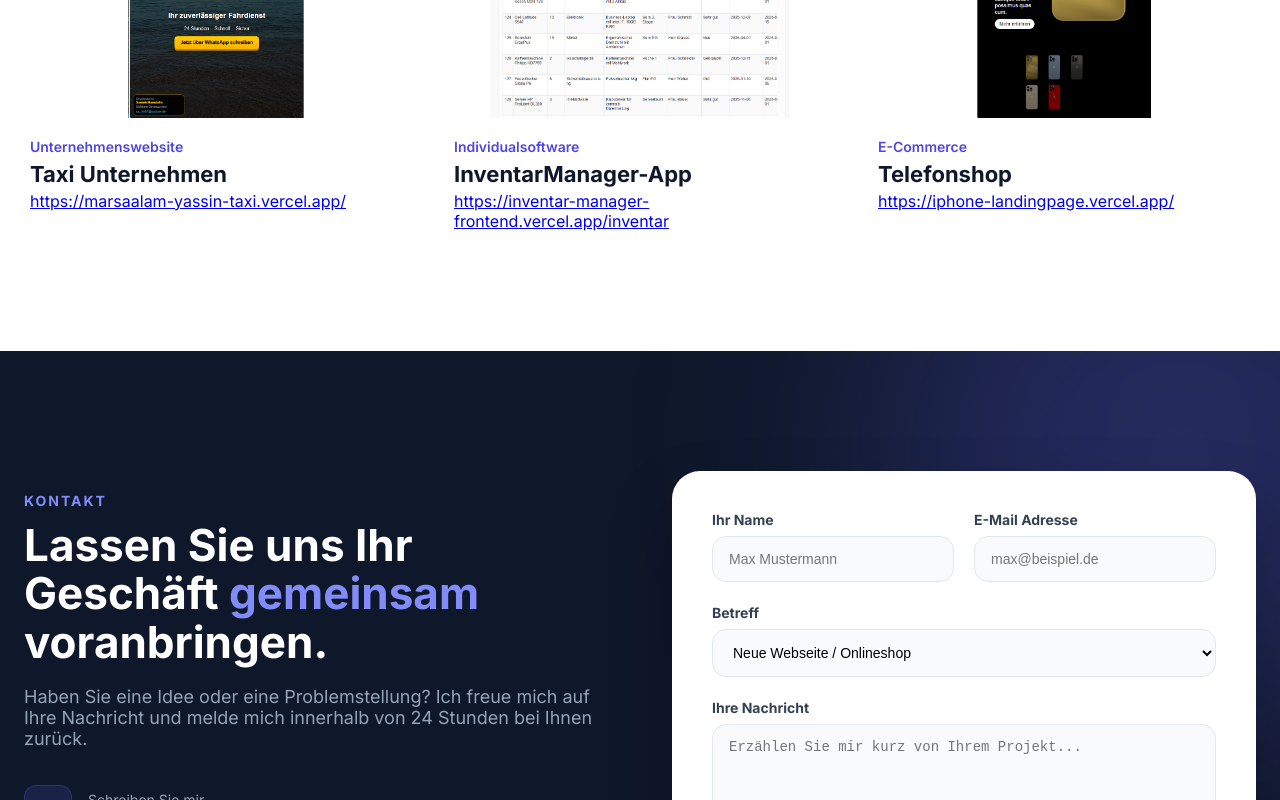
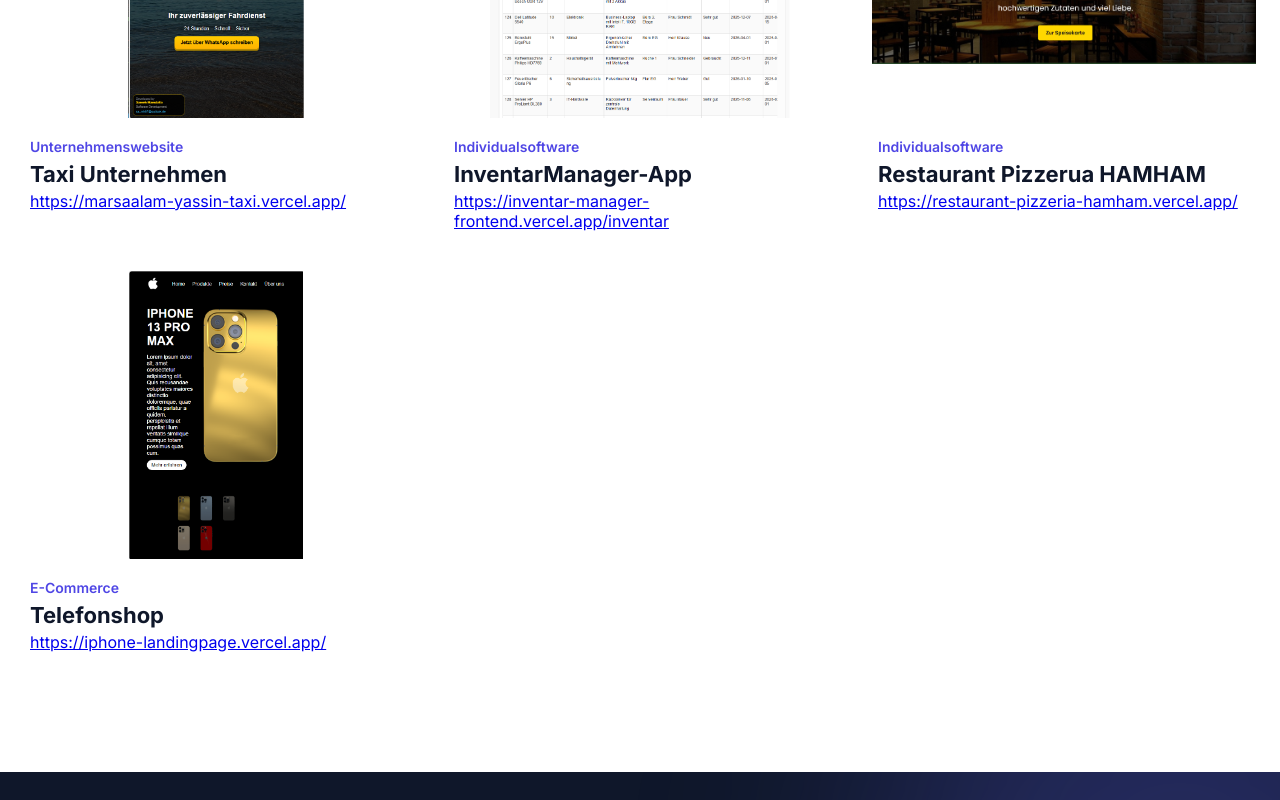
Before and after one commit to Sameh-Hamdalla/hamdalla-dev, a React (Vite) app: page / in a window 1280 px wide. Shown: the part 2000-2800 px from the top of the page. Built offline with nearby package versions, Linux system fonts and the light colour scheme.

Commit message:
Neues Projekt hinzufügt

```diff
--- a/src/components/portfolio/Portfolio.tsx
+++ b/src/components/portfolio/Portfolio.tsx
@@ -10,6 +10,7 @@
 
 import taxi2 from "../../assets/taxi2.png"
 import telefon from "../../assets/telefon.png"
+import pizza from "../../assets/pizza.png"
 // Array mit allen Projekten
 // Jedes Projekt ist ein Objekt mit:
 // - title (Projektname)
@@ -29,6 +30,13 @@
     category: "Individualsoftware", // Kategorie
     image: inventar, // Lokales importiertes Bild
     site: "https://inventar-manager-frontend.vercel.app/inventar"
+
+  },
+    {
+    title: "Restaurant Pizzerua HAMHAM", // Name des Projekts
+    category: "Individualsoftware", // Kategorie
+    image: pizza, // Lokales importiertes Bild
+    site: "https://restaurant-pizzeria-hamham.vercel.app/"
 
   },
   {
```
Also changed, not shown: src/assets/pizza.png (added).
